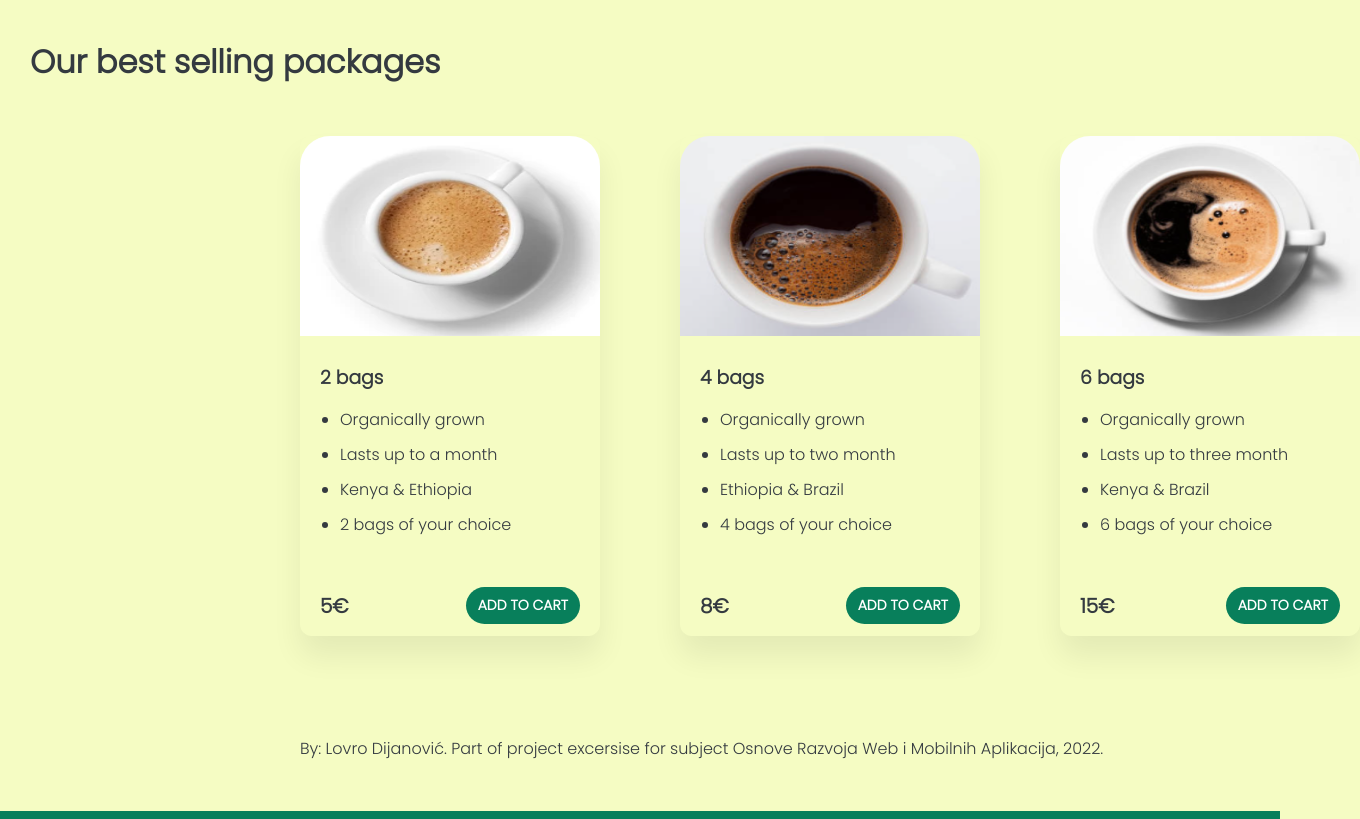
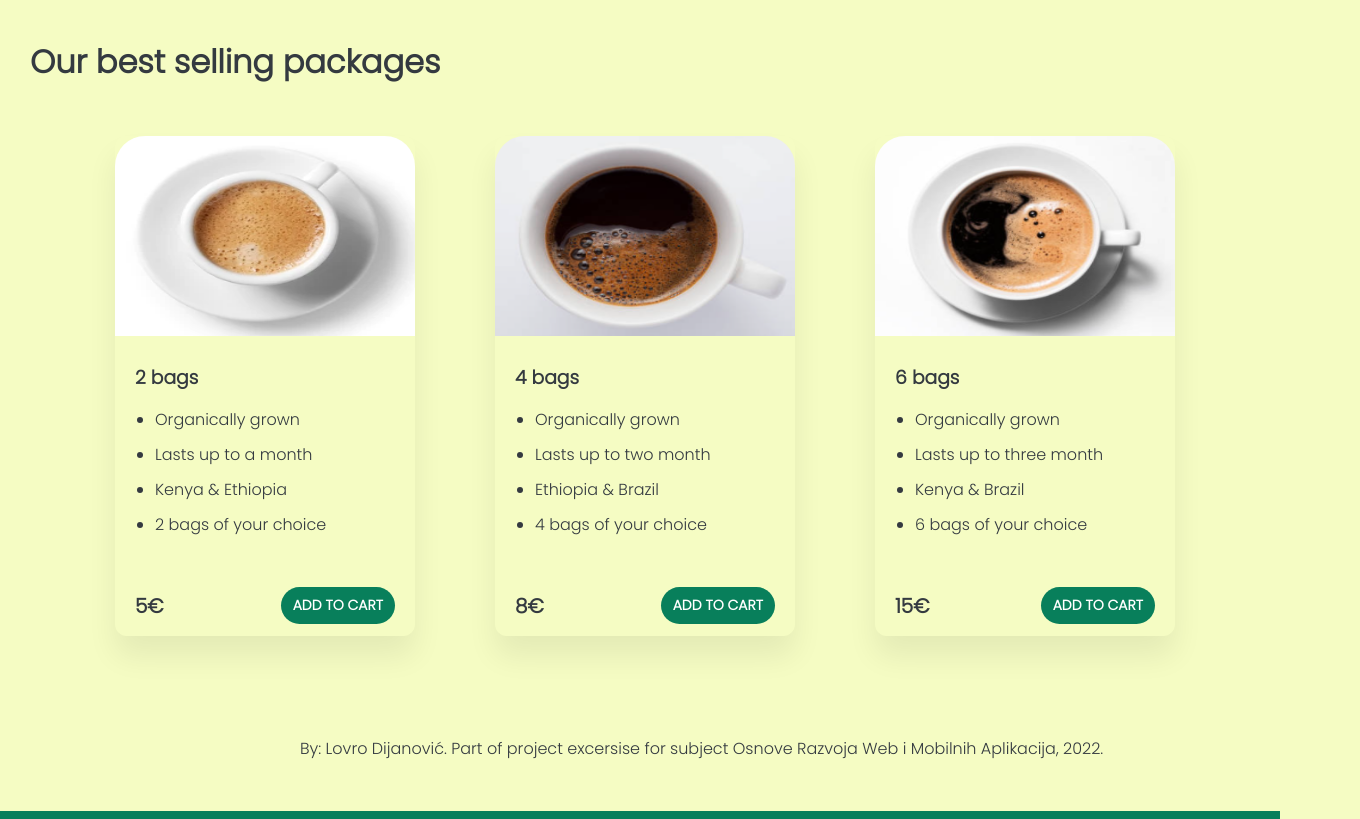
Before and after one commit to lovrodijanovic/Your-Coffee-Shop, a plain HTML site: page index.html in a window 1280 px wide. Shown: the part 1780-2599 px from the top of the page, 1360 px wide, since content can reach past the window. Drawn offline with Linux system fonts and the light colour scheme.

Commit message:
fixed some scaling issues

```diff
--- a/style.css
+++ b/style.css
@@ -128,8 +128,8 @@ a:active {
 }
 
 .section_packages {
-  margin-left: 300px;
-  margin-right: 300px;
+  margin: 0 auto;
+  width: 1050px;
   margin-bottom: 100px;
 }
 
```
